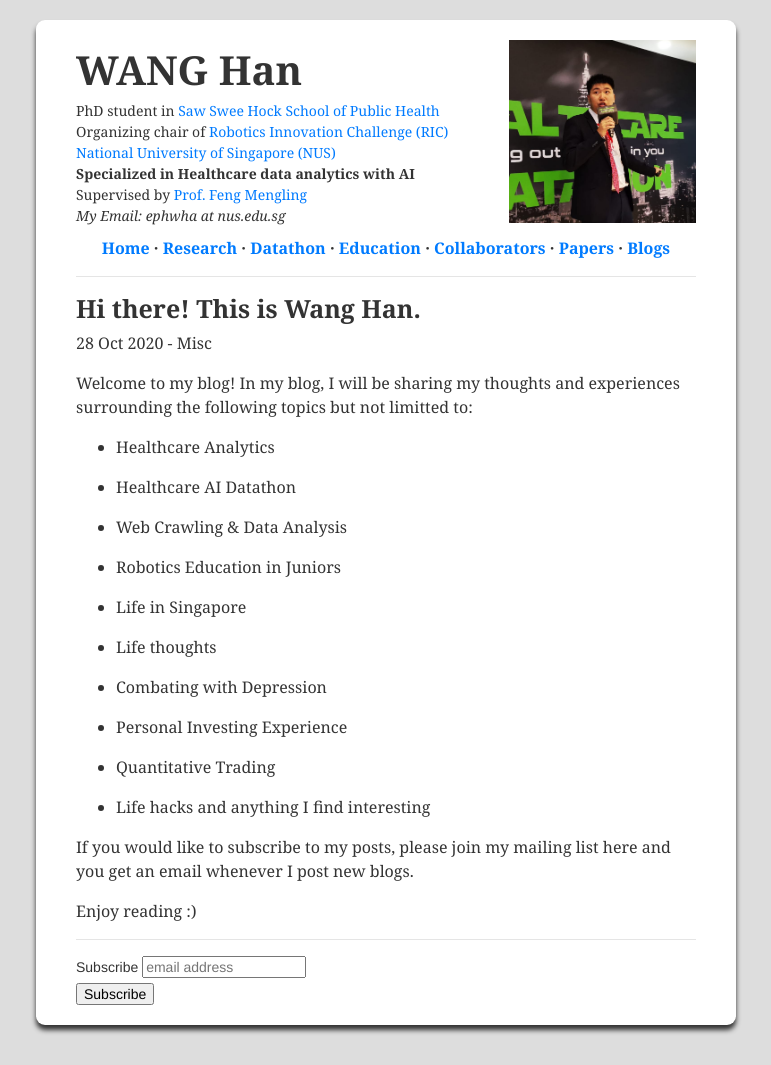
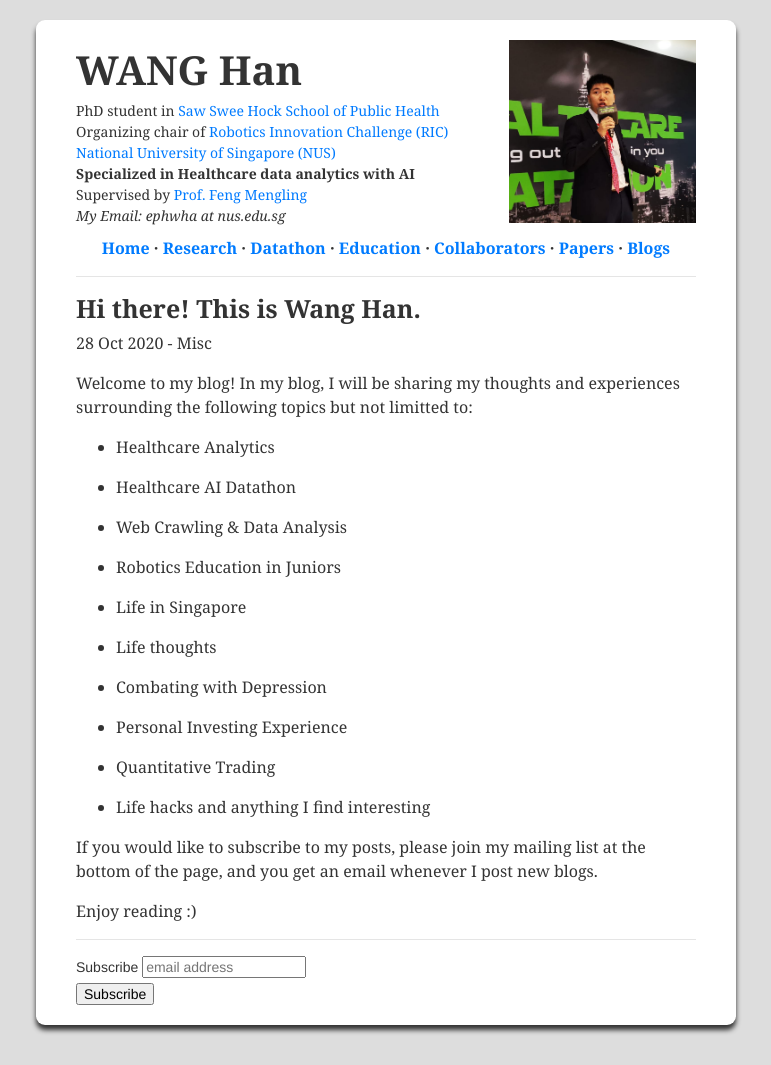
Before and after one commit to Hans0124SG/Hans0124SG.github.io, a Jekyll site: the page built from _posts/2020-10-28-hi-there-this-is-wang-han.md, in a window 1280 px wide. Shown: the whole page, without its empty margins (254-1025 px from the left). Built offline with Jekyll 4.4.1, drawn with Linux system fonts in a browser that asks for light colours; comment, search, counter and statistics services are not loaded.

Commit message:
fixed first blog

```diff
--- a/_posts/2020-10-28-hi-there-this-is-wang-han.md
+++ b/_posts/2020-10-28-hi-there-this-is-wang-han.md
@@ -18,6 +18,6 @@ Welcome to my blog! In my blog, I will be sharing my thoughts and experiences su
 - Quantitative Trading
 - Life hacks and anything I find interesting
 
-If you would like to subscribe to my posts, please join my mailing list here and you get an email whenever I post new blogs.
+If you would like to subscribe to my posts, please join my mailing list at the bottom of the page, and you get an email whenever I post new blogs.
 
 Enjoy reading :)
```
